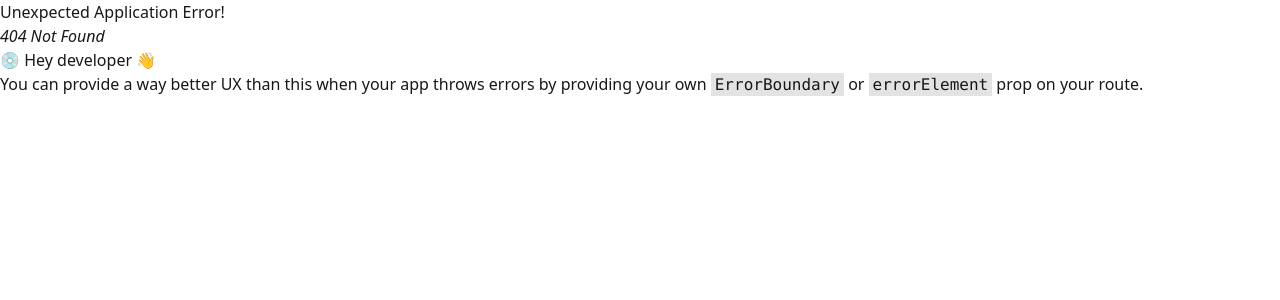
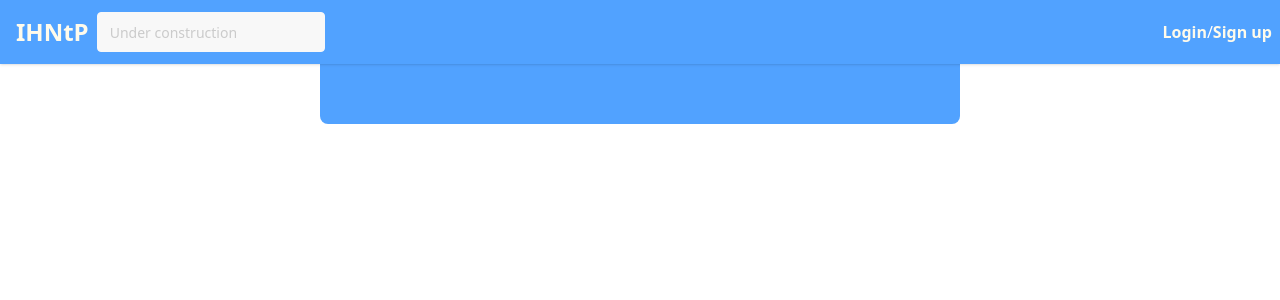
Before and after one commit to mecsbalint/IHNtP, a React (Vite) app in the folder ihntp-frontend/: page /games/add in a window 1280 px wide. Before the commit this address had no page. Shown: the top 300 px of the page. Built offline with nearby package versions, Linux system fonts and the light colour scheme.

Commit message:
Add AddGamePage and GameForm components

```diff
--- /dev/null
+++ b/ihntp-frontend/src/components/GameForm/GameForm.jsx
@@ -0,0 +1,6 @@
+
+function GameForm({game}) {
+
+}
+
+export default GameForm;
--- /dev/null
+++ b/ihntp-frontend/src/pages/AddGamePage.jsx
@@ -0,0 +1,11 @@
+import GameForm from "../components/GameForm/GameForm";
+
+function AddGamePage() {
+    return (
+        <div className="place-items-center bg-blue-400 rounded-b-box p-10 pt-5">
+            <GameForm />
+        </div>
+    )
+}
+
+export default AddGamePage;
--- a/ihntp-frontend/src/routes/router.jsx
+++ b/ihntp-frontend/src/routes/router.jsx
@@ -6,6 +6,7 @@ import RegistrationPage from '../pages/RegistrationPage';
 import LoginPage from '../pages/LoginPage';
 import WishlistPage from '../pages/WishlistPage';
 import BacklogPage from '../pages/BacklogPage';
+import AddGamePage from "../pages/AddGamePage";
 
 const router = createBrowserRouter([
   {
@@ -37,6 +38,10 @@ const router = createBrowserRouter([
         path: "/backlog",
         element: <BacklogPage />,
       },
+      {
+        path: "/games/add",
+        element: <AddGamePage />
+      }
     ],
   },
 ]);
```
